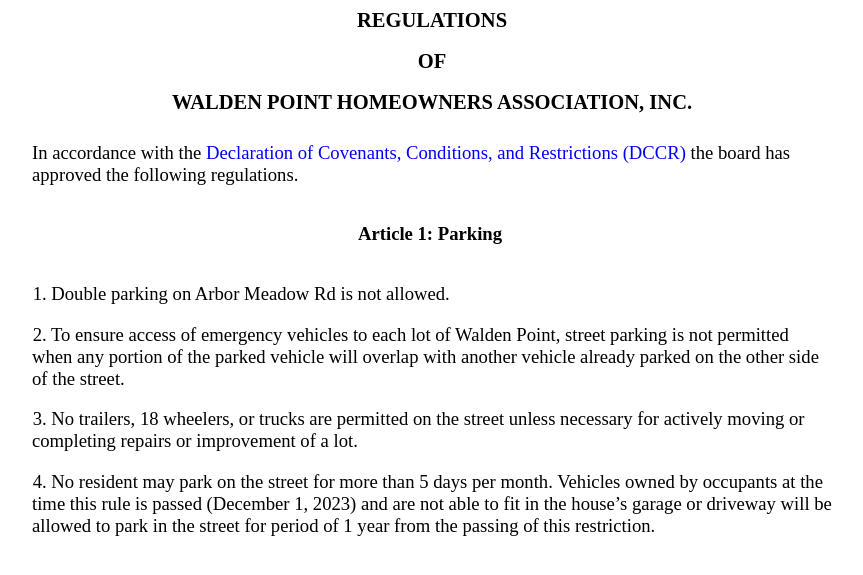
After one commit to cskeeters/waldenpoint_www, a PHP site: template app/view/doc/regulations.twig in a window 1280 px wide. The commit adds this page. Shown: the top 575 px of the page, without its empty margins (208-1071 px from the left). Run offline with PHP 8.4, Linux system fonts and the light colour scheme; the template is opened without the code that fills it, so the values that code supplies are empty; some libraries are stand-ins or nearby versions.

Commit message:
feat: Adds regulations page

```diff
--- /dev/null
+++ b/app/view/doc/regulations.twig
@@ -0,0 +1,35 @@
+{% extends "doc/layout.html" %}
+
+{% block title %}
+Regulations
+{% endblock %}
+
+{% block content %}
+    <h1 id="title">
+        REGULATIONS<br>
+        OF<br>
+        WALDEN POINT HOMEOWNERS ASSOCIATION, INC.
+</h1>
+
+    <div id="content">
+        <p>
+            In accordance with the <a href="https://waldenpoint.org/doc/dccr">Declaration of Covenants, Conditions, and Restrictions (DCCR)</a> the board has approved the following regulations.
+
+        </p>
+
+        <h2 id="parking">Article 1: Parking</h2>
+
+        <p id="p1">
+            1. Double parking on Arbor Meadow Rd is not allowed.
+        </p>
+        <p id="p2">
+            2. To ensure access of emergency vehicles to each lot of Walden Point, street parking is not permitted when any portion of the parked vehicle will overlap with another vehicle already parked on the other side of the street.
+        </p>
+        <p id="p3">
+            3. No trailers, 18 wheelers, or trucks are permitted on the street unless necessary for actively moving or completing repairs or improvement of a lot.
+        </p>
+        <p id="p4">
+            4. No resident may park on the street for more than 5 days per month. Vehicles owned by occupants at the time this rule is passed (December 1, 2023) and are not able to fit in the house’s garage or driveway will be allowed to park in the street for period of 1 year from the passing of this restriction.
+        </p>
+    </div>
+{% endblock %}
```
Also changed, not shown: app/view/index.twig (+10 -0 lines).
